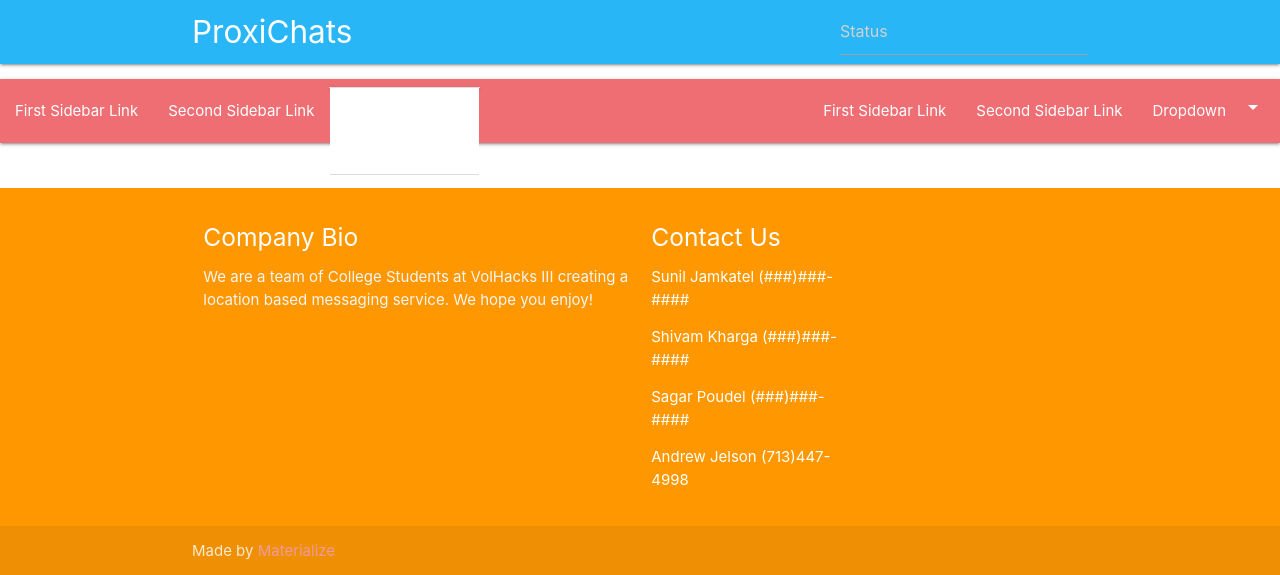
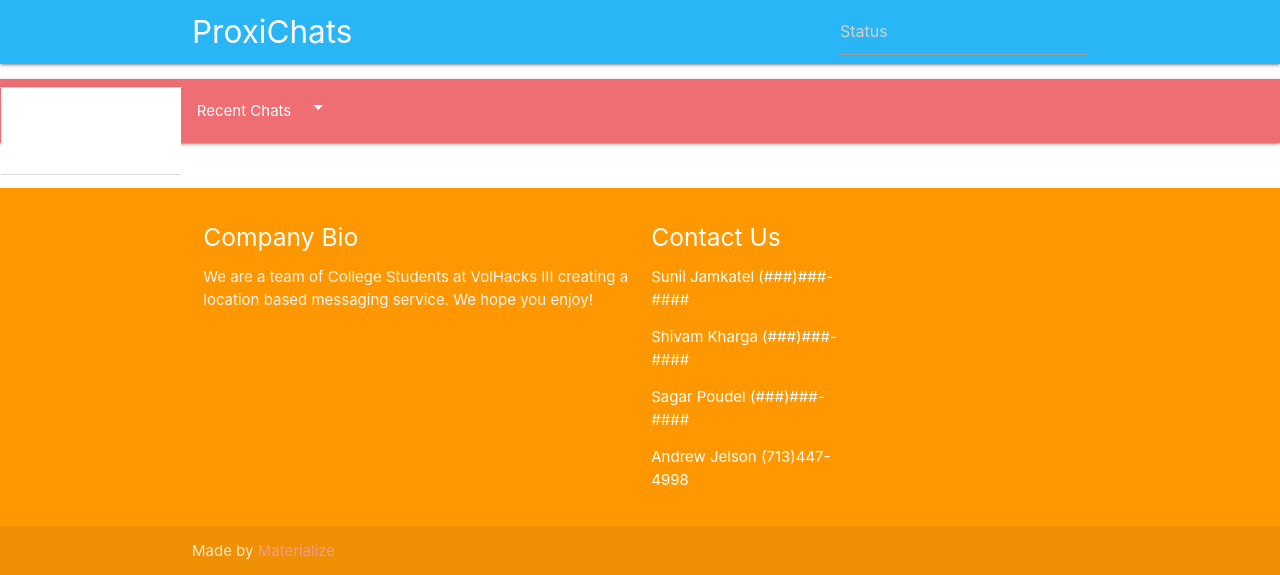
Before and after one commit to xenobardok/proximity-dating, a PHP site: page /successful.php in a window 1280 px wide. Shown: the top 575 px of the page. Run offline with PHP 8.4, Linux system fonts and the light colour scheme; some libraries are stand-ins or nearby versions.

Commit message:
cosmetic changes

```diff
--- a/successful.php
+++ b/successful.php
@@ -22,12 +22,10 @@
   </div>
   <nav>
     <ul id="slide-out" class="sidenav-fixed">
-    <li><a href="#!">First Sidebar Link</a></li>
-    <li><a href="#!">Second Sidebar Link</a></li>
     <li class="no-padding">
       <ul class="collapsible collapsible-accordion">
         <li>
-          <a class="collapsible-header">Dropdown<i class="material-icons">arrow_drop_down</i></a>
+          <a class="collapsible-header">People Nearby<i class="material-icons">arrow_drop_down</i></a>
           <div class="collapsible-body">
             <ul>
               <li><a href="#!">First</a></li>
@@ -40,10 +38,8 @@
       </ul>
     </li>
   </ul>
-  <ul class="right hide-on-med-and-down">
-    <li><a href="#!">First Sidebar Link</a></li>
-    <li><a href="#!">Second Sidebar Link</a></li>
-    <li><a class="dropdown-trigger" href="#!" data-target="dropdown1">Dropdown<i class="material-icons right">arrow_drop_down</i></a></li>
+  <ul class="left-align">
+    <li><a class="dropdown-trigger" href="#!" data-target="dropdown1">Recent Chats<i class="material-icons right">arrow_drop_down</i></a></li>
     <ul id='dropdown1' class='dropdown-content'>
       <li><a href="#!">First</a></li>
       <li><a href="#!">Second</a></li>
```
